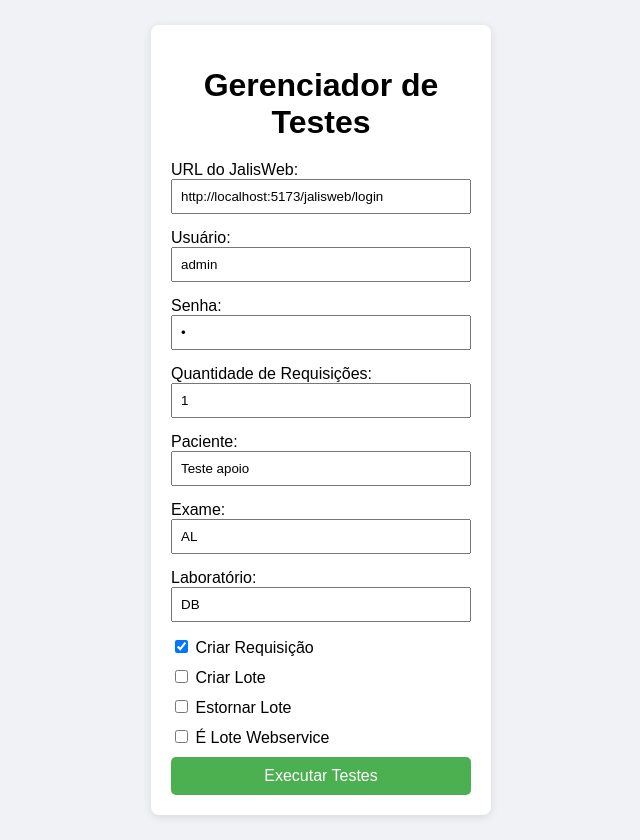
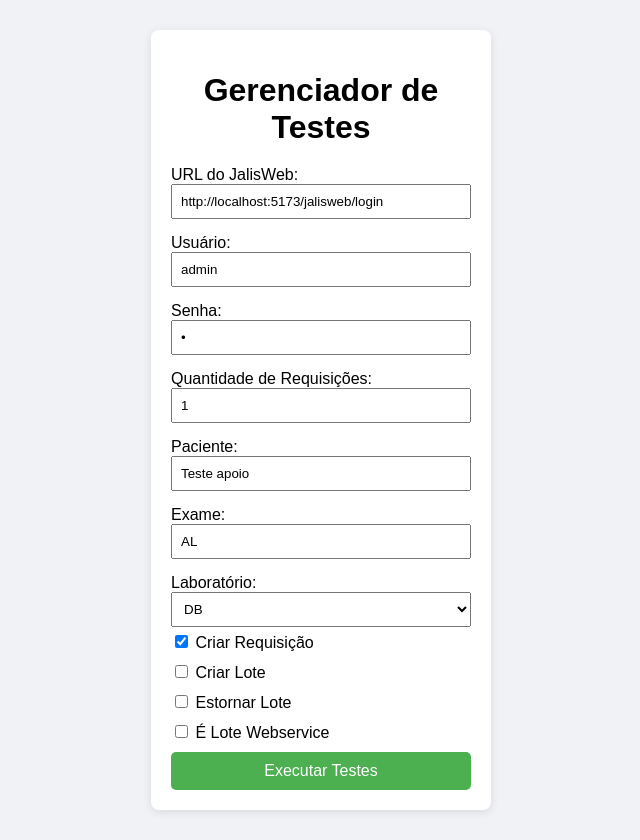
Before and after one commit to IagoFratta/Gerenciador_de_testes_JalisWeb, a Flask app: page / in a window 1280 px wide. Shown: the whole page, without its empty margins (319-959 px from the left). Run offline with Flask 3, Linux system fonts and the light colour scheme.

Commit message:
Alterado input para select

```diff
--- a/static/css/style.css
+++ b/static/css/style.css
@@ -26,7 +26,7 @@
     margin-bottom: 10px;
 }
 
-input[type="text"], input[type="password"], input[type="number"] {
+input[type="text"], input[type="password"], input[type="number"], select {
     width: 100%;
     padding: 8px;
     box-sizing: border-box;
--- a/static/js/app.js
+++ b/static/js/app.js
@@ -5,7 +5,7 @@
             url_jalisweb: '',
             usuario: '',
             senha: '',
-            quantidade_de_requisicoes: 1,
+            quantidade_de_requisicoes: Number,
             paciente: '',
             exame: '',
             lab: '',
--- a/templates/index.html
+++ b/templates/index.html
@@ -44,7 +44,10 @@
 
             <div class="form-group">
                 <label for="lab">Laboratório:</label>
-                <input type="text" v-model="form.lab" required><br>
+                <select type="text" v-model="form.lab" required><br>
+                <option>Alvaro Laboratorio</option>
+                <option>DB</option>
+                <option>Hermes Pardini Laboratorio</option>
             </div>
 
             <div class="form-group">
--- a/teste/criar_requisicao.py
+++ b/teste/criar_requisicao.py
@@ -10,7 +10,6 @@
             self.page.get_by_label("Exame", exact=True).fill(exame)
             self.page.get_by_text(exame, exact=True).click()
             self.page.get_by_role("button", name="OK").click()
-            # expect(self.page.get_by_role("listbox").get_by_text(f"{i + 1}", exact=True)).to_be_visible()
 
     def pesquisar_paciente(self, paciente):
         self.page.get_by_label("Nome").click()
--- a/tests.py
+++ b/tests.py
@@ -32,7 +32,8 @@
 
         if data['criar_requisicao']:
             jalis_web.navegar('Recepção', 'Requisições')
-            for _ in range(data['quantidade_de_requisicoes']):
+            quantidade_de_requisicoes = int(data['quantidade_de_requisicoes'])
+            for _ in range(quantidade_de_requisicoes):
                 jalis_web.requisicao_page.criar_requisicao(data['exame'], data['paciente'])
 
         if data['criar_lote']:
```
